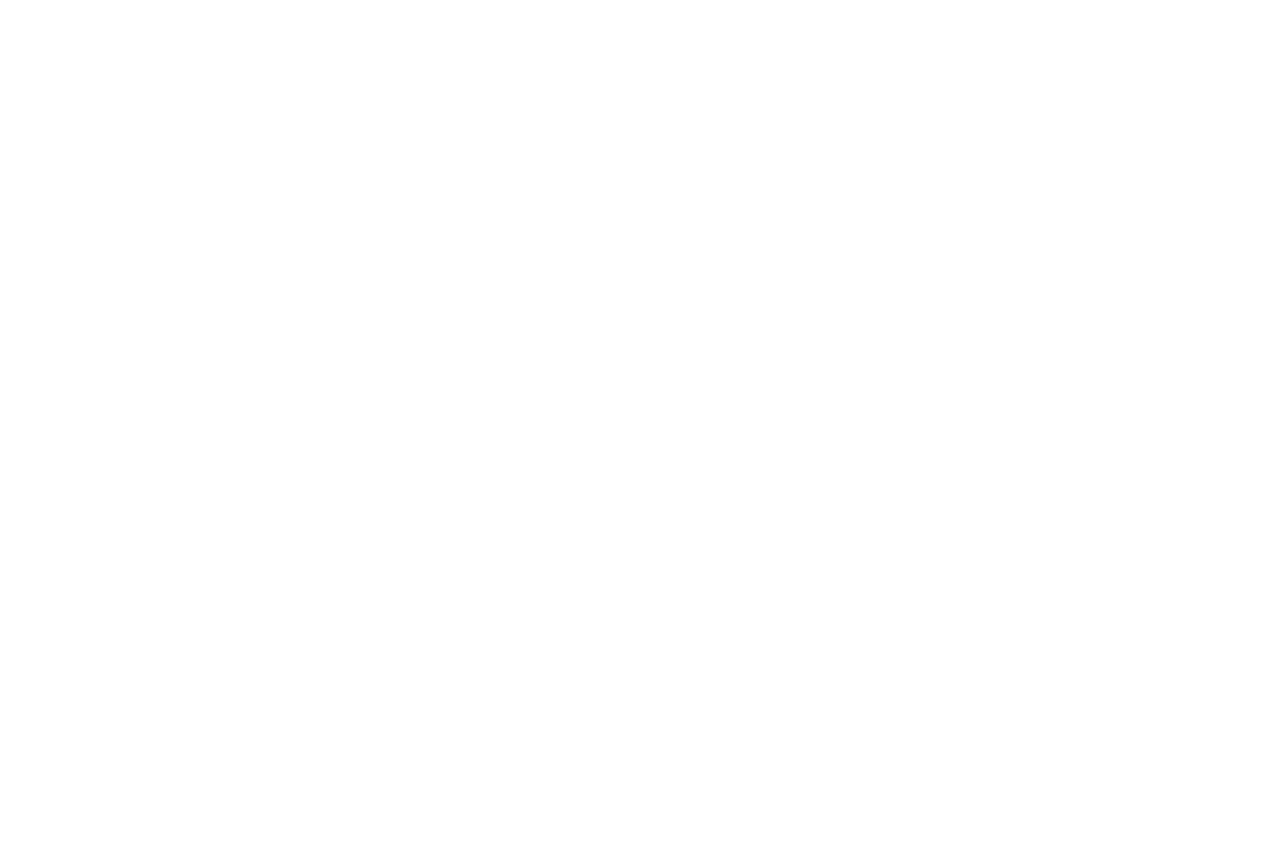
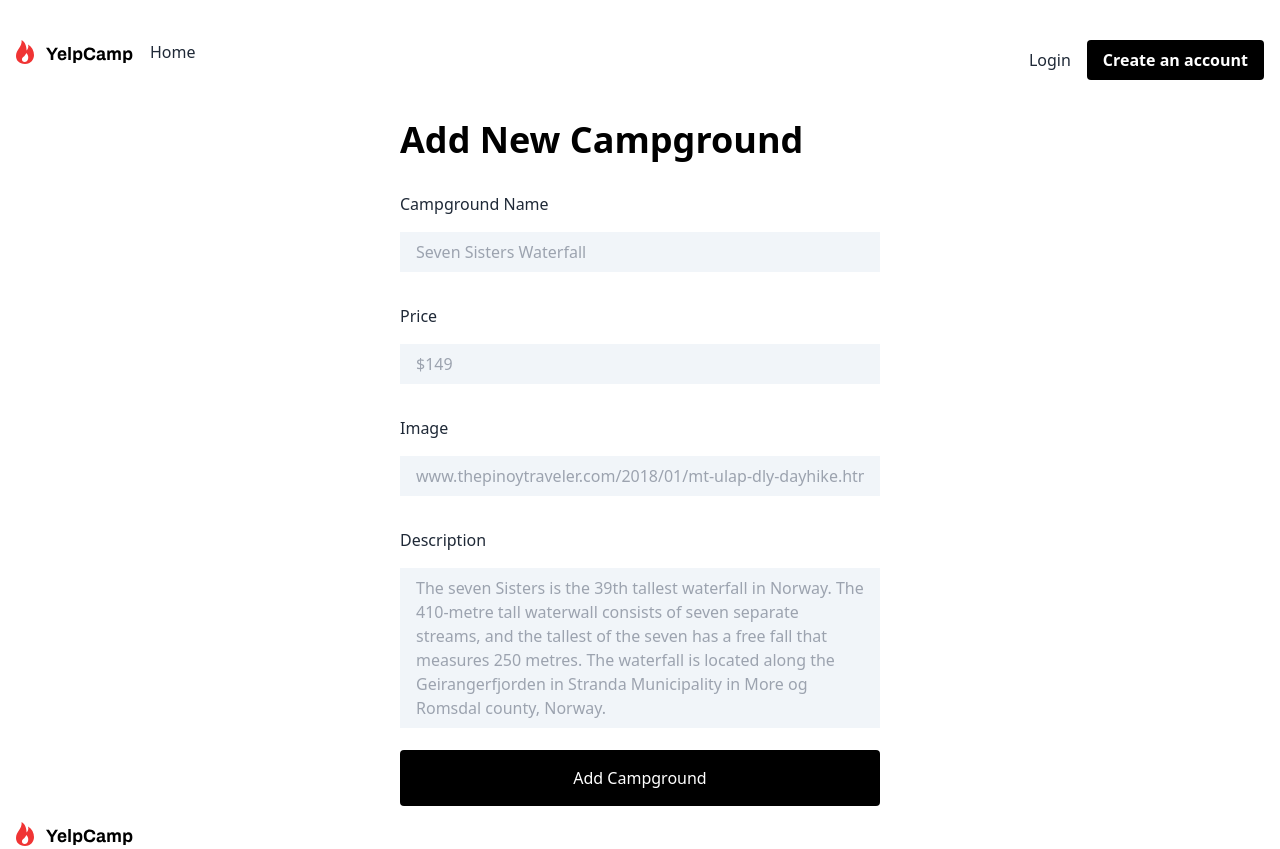
Before and after one commit to JNFussion/Yelpcamp-solution, a React (Create React App) app in the folder client/: page /campground/new in a window 1280 px wide. Before the commit this address had no page. Before the commit the page ends 800 px from the top, so only its background shows below. Built offline with nearby package versions, Linux system fonts and the light colour scheme.

Commit message:
campground new view done, add movile navbar menu

```diff
--- a/client/src/App.js
+++ b/client/src/App.js
@@ -1,5 +1,6 @@
 import React from "react";
 import { BrowserRouter, Routes, Route } from "react-router-dom";
+import CampgroundNew from "./components/CampgroundNew";
 import Campgrounds from "./components/Campgrounds";
 import Landing from "./components/Landing";
 import SignInSignUp from "./components/SignInSignUp";
@@ -12,6 +13,7 @@ function App() {
         <Route path="/sign-up" element={<SignInSignUp />} />
         <Route path="/sign-in" element={<SignInSignUp />} />
         <Route path="/campgrounds" element={<Campgrounds />} />
+        <Route path="/campground/new" element={<CampgroundNew />} />
       </Routes>
     </BrowserRouter>
   );
--- /dev/null
+++ b/client/src/components/CampgroundNew.js
@@ -0,0 +1,63 @@
+import React from "react";
+import Footer from "./Footer";
+import Navbar from "./Navbar";
+
+function CampgroundNew() {
+  return (
+    <>
+      <Navbar />
+      <article className="max-w-lg mx-auto">
+        <h2 className="font-bold text-4xl mx-4">Add New Campground</h2>
+        <form action="" method="post" className="m-4 grid gap-4">
+          <label htmlFor="name">
+            <div className="my-4 text-gray-800">Campground Name</div>
+            <input
+              type="text"
+              name="name"
+              placeholder="Seven Sisters Waterfall"
+              className="w-full px-4 py-2 bg-slate-100 focus:outline-none"
+            />
+          </label>
+          <label htmlFor="price">
+            <div className="my-4 text-gray-800">Price</div>
+            <input
+              type="text"
+              name="price"
+              placeholder="$149"
+              className="w-full px-4 py-2 bg-slate-100 focus:outline-none"
+            />
+          </label>
+          <label htmlFor="image">
+            <div className="my-4 text-gray-800">Image</div>
+            <input
+              type="text"
+              name="image"
+              placeholder="www.thepinoytraveler.com/2018/01/mt-ulap-dly-dayhike.html"
+              className="w-full px-4 py-2 bg-slate-100 focus:outline-none"
+            />
+          </label>
+          <label htmlFor="description">
+            <div className="my-4 text-gray-800">Description</div>
+            <textarea
+              name="description"
+              id="description"
+              cols="30"
+              rows="6"
+              placeholder="The seven Sisters is the 39th tallest waterfall in Norway. The 410-metre tall waterwall consists of seven separate streams, and the tallest of the seven has a free fall that measures 250 metres. The waterfall is located along the Geirangerfjorden in Stranda Municipality in More og Romsdal county, Norway."
+              className="w-full px-4 py-2 resize-none bg-slate-100 focus:outline-none"
+            />
+          </label>
+
+          <input
+            type="submit"
+            value="Add Campground"
+            className="block rounded py-4 text-white bg-black"
+          />
+        </form>
+      </article>
+      <Footer />
+    </>
+  );
+}
+
+export default CampgroundNew;
--- a/client/src/components/Campgrounds.js
+++ b/client/src/components/Campgrounds.js
@@ -38,7 +38,7 @@ function Campgrounds() {
             />
           </form>
           <div>
-            <Link to="/campground/new" className="undeline text-gray-800">
+            <Link to="/campground/new" className="underline text-gray-800">
               Or add your own campground
             </Link>
           </div>
--- /dev/null
+++ b/client/src/components/Footer.js
@@ -0,0 +1,13 @@
+import React from "react";
+import Logo from "../Assets/Logo.svg";
+
+function Footer() {
+  return (
+    <footer className="max-w-7xl mx-auto px-4">
+      <div>
+        <img src={Logo} alt="Logo" />
+      </div>
+    </footer>
+  );
+}
+export default Footer;
--- /dev/null
+++ b/client/src/components/MovileMenu.js
@@ -0,0 +1,54 @@
+import React, { useState } from "react";
+import { Link } from "react-router-dom";
+import HamMenu from "../Assets/Hamburger Menu.svg";
+
+function MovileMenu(params) {
+  const [show, setShow] = useState(false);
+
+  return (
+    <div className="relative inline-block md:hidden text-left">
+      <div>
+        <button
+          type="button"
+          className="inline-flex justify-center w-full rounded-md border border-gray-300 shadow-sm px-4 py-2 bg-white text-sm font-medium text-gray-700 hover:bg-gray-50 focus:outline-none focus:ring-2 focus:ring-offset-2 focus:ring-offset-gray-100"
+          id="menu-button"
+          aria-expanded="true"
+          aria-haspopup="true"
+          onClick={() => setShow((prevState) => !prevState)}
+        >
+          <div>
+            <img src={HamMenu} alt="Menu icon" />
+          </div>
+        </button>
+      </div>
+
+      {show && (
+        <div
+          className="origin-top-right absolute right-0 mt-2 w-56 rounded-md shadow-lg bg-white ring-1 ring-black ring-opacity-5 focus:outline-none"
+          role="menu"
+          aria-orientation="vertical"
+          aria-labelledby="menu-button"
+          tabIndex="-1"
+        >
+          <div className="py-1" role="none">
+            <ul className="p-4">
+              <li>
+                <Link to="/sign-in" className="p-2 text-gray-800">
+                  Login
+                </Link>
+              </li>
+              <div className="my-2 border border-gray-500" />
+              <li>
+                <Link to="/sign-up" className="p-2 text-gray-800">
+                  Create an account
+                </Link>
+              </li>
+            </ul>
+          </div>
+        </div>
+      )}
+    </div>
+  );
+}
+
+export default MovileMenu;
--- a/client/src/components/Navbar.js
+++ b/client/src/components/Navbar.js
@@ -1,12 +1,13 @@
-import React, { useState } from "react";
+import React, { useEffect, useState } from "react";
 import { Link } from "react-router-dom";
 import Logo from "../Assets/Logo.svg";
+import MovileMenu from "./MovileMenu";
 
 function Navbar(params) {
   const [currentUser, setCurrentUser] = useState(localStorage.getItem("token"));
 
   return (
-    <nav className="max-w-7xl mx-auto my-10 flex justify-between">
+    <nav className="max-w-7xl mx-auto my-10 px-4 flex justify-between">
       <div className="flex gap-4">
         <div>
           <img src={Logo} alt="Logo" />
@@ -19,12 +20,14 @@ function Navbar(params) {
       </div>
 
       {currentUser ? (
-        <div>
+        <div className="hidden md:block">
           <p>{currentUser.username}</p>
           <button type="button">Logout</button>
         </div>
       ) : (
-        <div className="flex gap-4 items-center">
+        <>
+          <MovileMenu />
+          <div className="hidden md:flex gap-4 items-center">
             <Link to="/sign-in" className="text-gray-800">
               Login
             </Link>
@@ -35,6 +38,7 @@ function Navbar(params) {
               Create an account
             </Link>
           </div>
+        </>
       )}
     </nav>
   );
```
Lines whose indentation alone changed are shown as unchanged.
